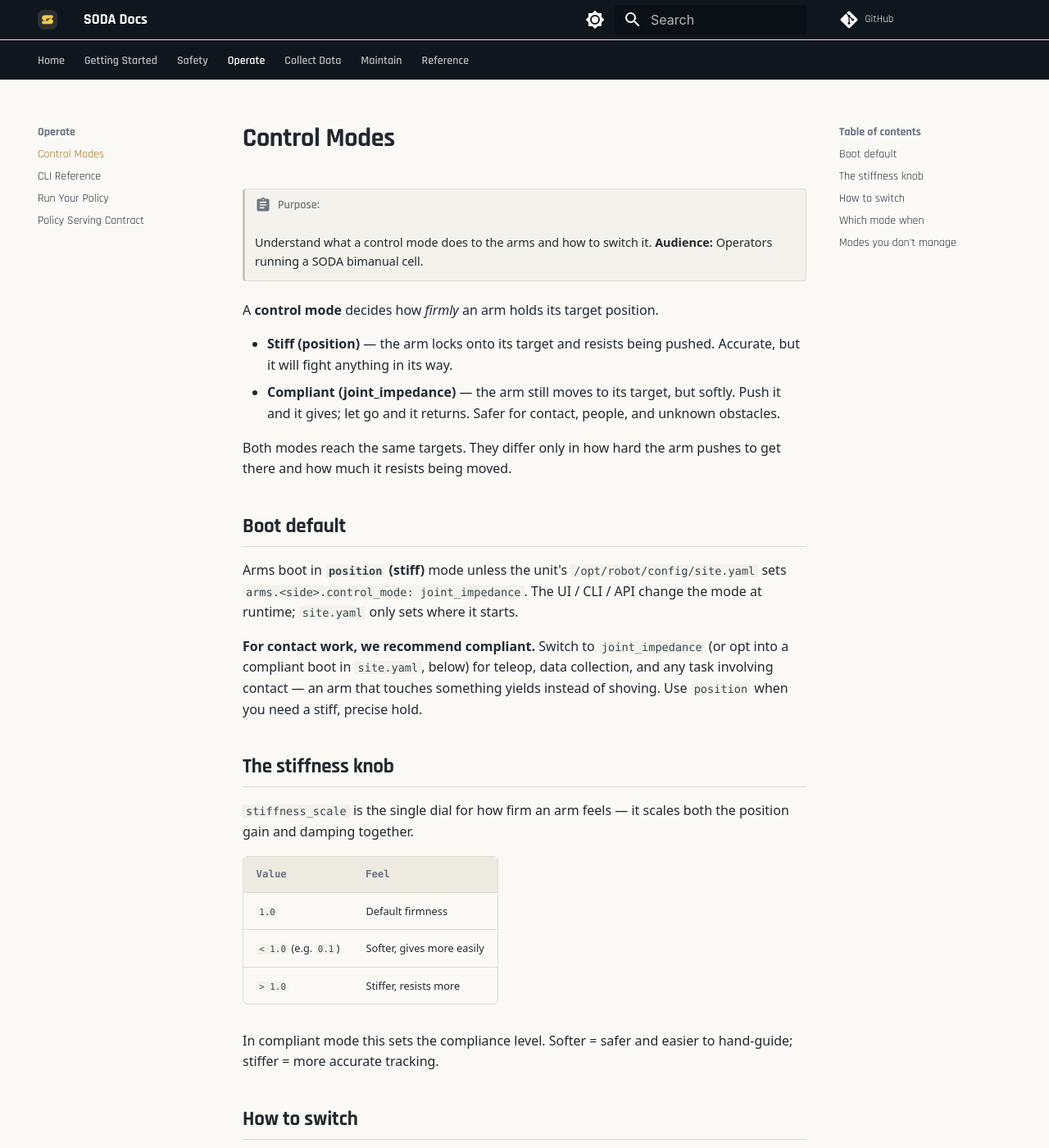
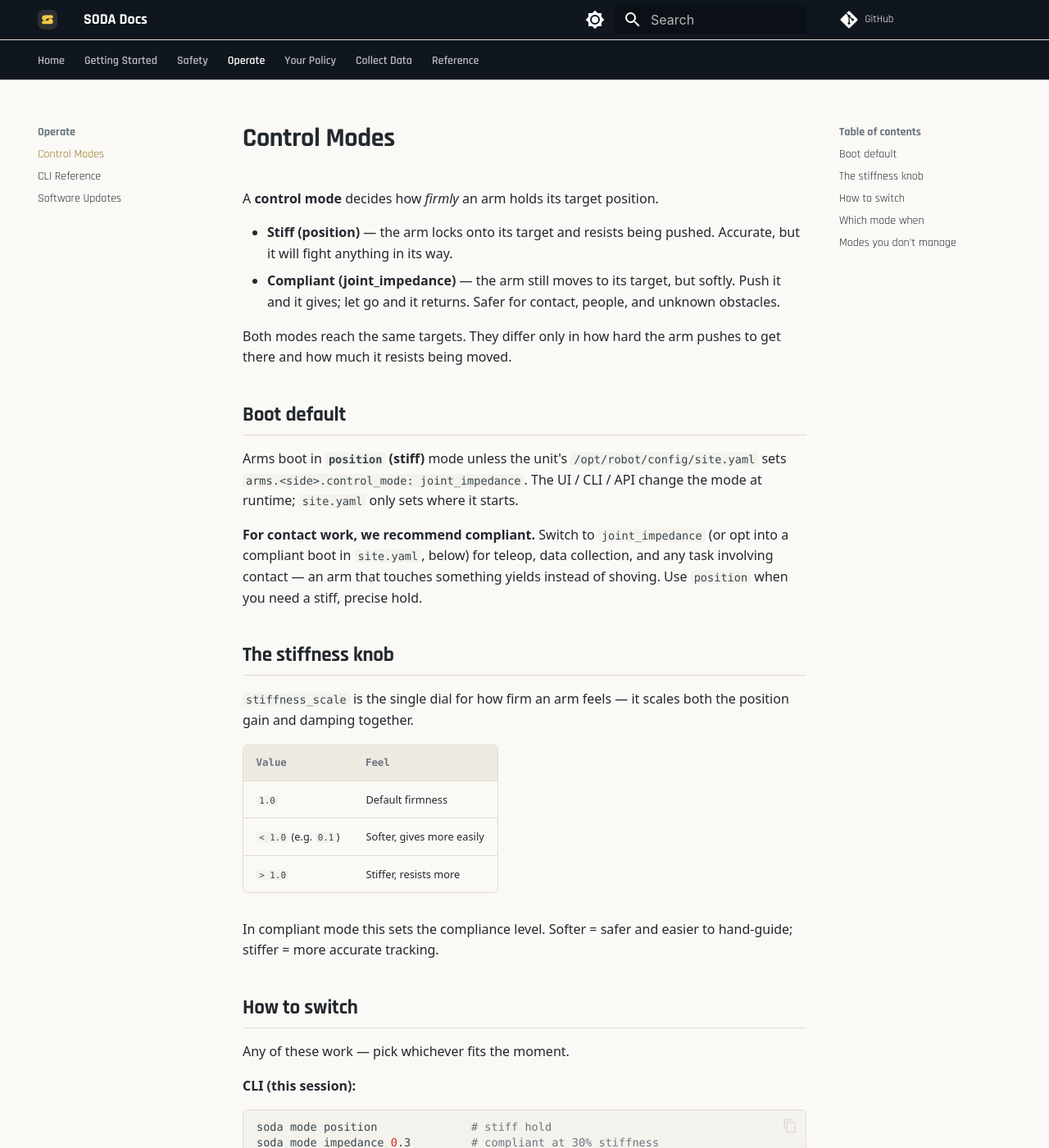
Before and after one commit to somarobotics/soda-docs, an MkDocs documentation site: the page built from docs/control-modes.md, in a window 1280 px wide and 1400 px high. Shown: the whole window at 82% size. Built offline with MkDocs 1.6.1 and Material for MkDocs 9.7.7, drawn with Linux system fonts in a browser that asks for light colours; comment, search, counter and statistics services are not loaded; some of the changed text lies outside the part shown.

Commit message:
site: regroup nav + home into 5 labeled sections; add motion layer (entrance, scroll reveal, stagger)

````diff
--- a/docs/control-modes.md
+++ b/docs/control-modes.md
@@ -1,9 +1,4 @@
 # Control Modes
-
-!!! abstract "Purpose:"
-    Understand what a control mode does to the arms and how to switch it.
-    **Audience:** Operators running a SODA bimanual cell.
-
 
 A **control mode** decides how *firmly* an arm holds its target position.
 
@@ -22,11 +17,13 @@ Arms boot in **`position` (stiff)** mode unless the unit's `/opt/robot/config/si
 
 `stiffness_scale` is the single dial for how firm an arm feels — it scales both the position gain and damping together.
 
-| Value | Feel |
-|---|---|
-| `1.0` | Default firmness |
+
+| Value                | Feel                      |
+| -------------------- | ------------------------- |
+| `1.0`                | Default firmness          |
 | `< 1.0` (e.g. `0.1`) | Softer, gives more easily |
-| `> 1.0` | Stiffer, resists more |
+| `> 1.0`              | Stiffer, resists more     |
+
 
 In compliant mode this sets the compliance level. Softer = safer and easier to hand-guide; stiffer = more accurate tracking.
 
@@ -35,6 +32,7 @@ In compliant mode this sets the compliance level. Softer = safer and easier to h
 Any of these work — pick whichever fits the moment.
 
 **CLI (this session):**
+
 ```bash
 soda mode position              # stiff hold
 soda mode impedance 0.3         # compliant at 30% stiffness
@@ -43,23 +41,27 @@ soda mode impedance 0.3         # compliant at 30% stiffness
 **UI:** use the control-mode selector on the arm panel.
 
 **Boot default (`site.yaml`, per arm):**
+
 ```yaml
 arms:
   left:
     control_mode: joint_impedance   # opt into a compliant boot (factory default: position)
     stiffness_scale: 1.0
 ```
+
 The UI / CLI / API change the mode at runtime; `site.yaml` only sets where the arm starts.
 
-See [`./soda-cli-reference.md`](./soda-cli-reference.md) for full command syntax.
+See [soda-cli-reference.md](./soda-cli-reference.md) for full command syntax.
 
 ## Which mode when
 
-| You want to… | Use |
-|---|---|
+
+| You want to…                                     | Use                                         |
+| ------------------------------------------------ | ------------------------------------------- |
 | Teleop, demo collection, tasks that touch things | `joint_impedance` (compliant) — recommended |
-| Hand-guide or free-pose the arm | `joint_impedance`, low `stiffness_scale` |
-| Precise, repeatable positioning with no contact | `position` (stiff) |
+| Hand-guide or free-pose the arm                  | `joint_impedance`, low `stiffness_scale`    |
+| Precise, repeatable positioning with no contact  | `position` (stiff)                          |
+
 
 ## Modes you don't manage
 
@@ -68,4 +70,4 @@ See [`./soda-cli-reference.md`](./soda-cli-reference.md) for full command syntax
 
 ---
 
-For the engineering deep-dive (the one MIT law, gain regimes, REST surface), see [`../developer/control-modes.md`](shipped-docs.md).
+For the engineering deep-dive (the one MIT law, gain regimes, REST surface), see [../developer/control-modes.md](shipped-docs.md).
--- /dev/null
+++ b/docs/javascripts/motion.js
@@ -0,0 +1,53 @@
+/* soda-docs motion layer — scroll-reveal via IntersectionObserver.
+ * Respects prefers-reduced-motion; re-initializes on Material's instant
+ * navigation (document$). Reveal classes are removed after the transition
+ * ends so component hover transitions return to their own (faster) timing. */
+(function () {
+  "use strict";
+  var reduced = window.matchMedia("(prefers-reduced-motion: reduce)");
+
+  function reveal(el) {
+    el.classList.add("in-view");
+    el.addEventListener(
+      "transitionend",
+      function () {
+        el.classList.remove("will-reveal", "in-view");
+      },
+      { once: true }
+    );
+  }
+
+  function init() {
+    if (reduced.matches || !("IntersectionObserver" in window)) return;
+    var els = document.querySelectorAll(
+      [
+        ".md-typeset .grid.cards > ul > li",
+        ".soda-stats > div",
+        ".soda-group",
+        ".md-typeset .admonition",
+        ".md-typeset h2",
+      ].join(", ")
+    );
+    var io = new IntersectionObserver(
+      function (entries) {
+        entries.forEach(function (e) {
+          if (e.isIntersecting) {
+            reveal(e.target);
+            io.unobserve(e.target);
+          }
+        });
+      },
+      { rootMargin: "0px 0px -8% 0px", threshold: 0.05 }
+    );
+    els.forEach(function (el) {
+      el.classList.add("will-reveal");
+      io.observe(el);
+    });
+  }
+
+  if (window.document$ && window.document$.subscribe) {
+    window.document$.subscribe(init);
+  } else {
+    document.addEventListener("DOMContentLoaded", init);
+  }
+})();
--- a/docs/stylesheets/extra.css
+++ b/docs/stylesheets/extra.css
@@ -382,6 +382,82 @@
   .md-typeset .grid.cards > ul > li:hover { transform: none; }
 }
 
+/* ---------- group labels (home) ---------- */
+.soda-group {
+  display: flex;
+  align-items: center;
+  gap: 0.7rem;
+  margin: 2.2rem 0 0.2rem;
+  font-family: var(--ph-font-data);
+  font-size: 0.6rem;
+  font-weight: 600;
+  color: var(--ph-mut);
+}
+.soda-group::after {
+  content: "";
+  flex: 1;
+  height: 1px;
+  background: var(--ph-line);
+}
+.soda-links {
+  font-family: var(--ph-font-ui);
+  font-weight: 600;
+  margin-top: 0.8rem;
+}
+
+/* ---------- motion ---------- */
+html { scroll-behavior: smooth; }
+
+/* content entrance — replays on Material instant navigation */
+.md-content__inner {
+  animation: soda-enter 0.35s cubic-bezier(0.2, 0.7, 0.3, 1) both;
+}
+@keyframes soda-enter {
+  from { opacity: 0; transform: translateY(10px); }
+  to   { opacity: 1; transform: none; }
+}
+
+/* hero: staggered load sequence (home only) */
+.soda-hero > * {
+  animation: soda-enter 0.5s cubic-bezier(0.2, 0.7, 0.3, 1) both;
+}
+.soda-hero > :nth-child(1) { animation-delay: 0.05s; }
+.soda-hero > :nth-child(2) { animation-delay: 0.12s; }
+.soda-hero > :nth-child(3) { animation-delay: 0.19s; }
+.soda-hero > :nth-child(4) { animation-delay: 0.26s; }
+.soda-hero > :nth-child(5) { animation-delay: 0.33s; }
+.soda-hero > :nth-child(6) { animation-delay: 0.4s; }
+
+/* scroll reveal — classes managed by javascripts/motion.js, removed after
+   the transition so hover transitions return to their own timing */
+.will-reveal {
+  opacity: 0;
+  transform: translateY(14px);
+  transition:
+    opacity 0.5s cubic-bezier(0.2, 0.7, 0.3, 1),
+    transform 0.5s cubic-bezier(0.2, 0.7, 0.3, 1);
+}
+.will-reveal.in-view {
+  opacity: 1;
+  transform: none;
+}
+.md-typeset .grid.cards > ul > li:nth-child(2).will-reveal { transition-delay: 0.07s; }
+.md-typeset .grid.cards > ul > li:nth-child(3).will-reveal { transition-delay: 0.14s; }
+.md-typeset .grid.cards > ul > li:nth-child(4).will-reveal { transition-delay: 0.21s; }
+.soda-stats > div:nth-child(2).will-reveal { transition-delay: 0.07s; }
+.soda-stats > div:nth-child(3).will-reveal { transition-delay: 0.14s; }
+
+@media (prefers-reduced-motion: reduce) {
+  html { scroll-behavior: auto; }
+  .md-content__inner,
+  .soda-hero > * { animation: none; }
+  .will-reveal {
+    opacity: 1;
+    transform: none;
+    transition: none;
+  }
+}
+
 /* ---------- misc polish ---------- */
 .md-typeset img { border-radius: 4px; border: 1px solid var(--ph-line); }
 .md-nav__item .md-nav__link--active { color: var(--ph-gold); }
--- a/mkdocs.yml
+++ b/mkdocs.yml
@@ -37,6 +37,9 @@ theme:
 extra_css:
   - stylesheets/extra.css
 
+extra_javascript:
+  - javascripts/motion.js
+
 markdown_extensions:
   - admonition
   - attr_list
@@ -56,15 +59,15 @@ nav:
   - Operate:
       - Control Modes: control-modes.md
       - CLI Reference: soda-cli-reference.md
+      - Software Updates: updates.md
+  - Your Policy:
       - Run Your Policy: running-your-policy.md
-      - Policy Serving Contract: policy-serving.md
+      - Serving Contract: policy-serving.md
   - Collect Data:
       - Teleop & Recording: data-collection-teleop.md
       - DAgger Corrections: dagger.md
       - Quest Headset Setup: quest-setup.md
       - Where Recordings Go: recordings.md
-  - Maintain:
-      - Software Updates: updates.md
   - Reference:
       - Specifications: specifications.md
       - Glossary: glossary.md
````
Also changed, not shown: docs/index.md (+61 -9 lines), overlay/index.md (+61 -9 lines), 2 other files.
